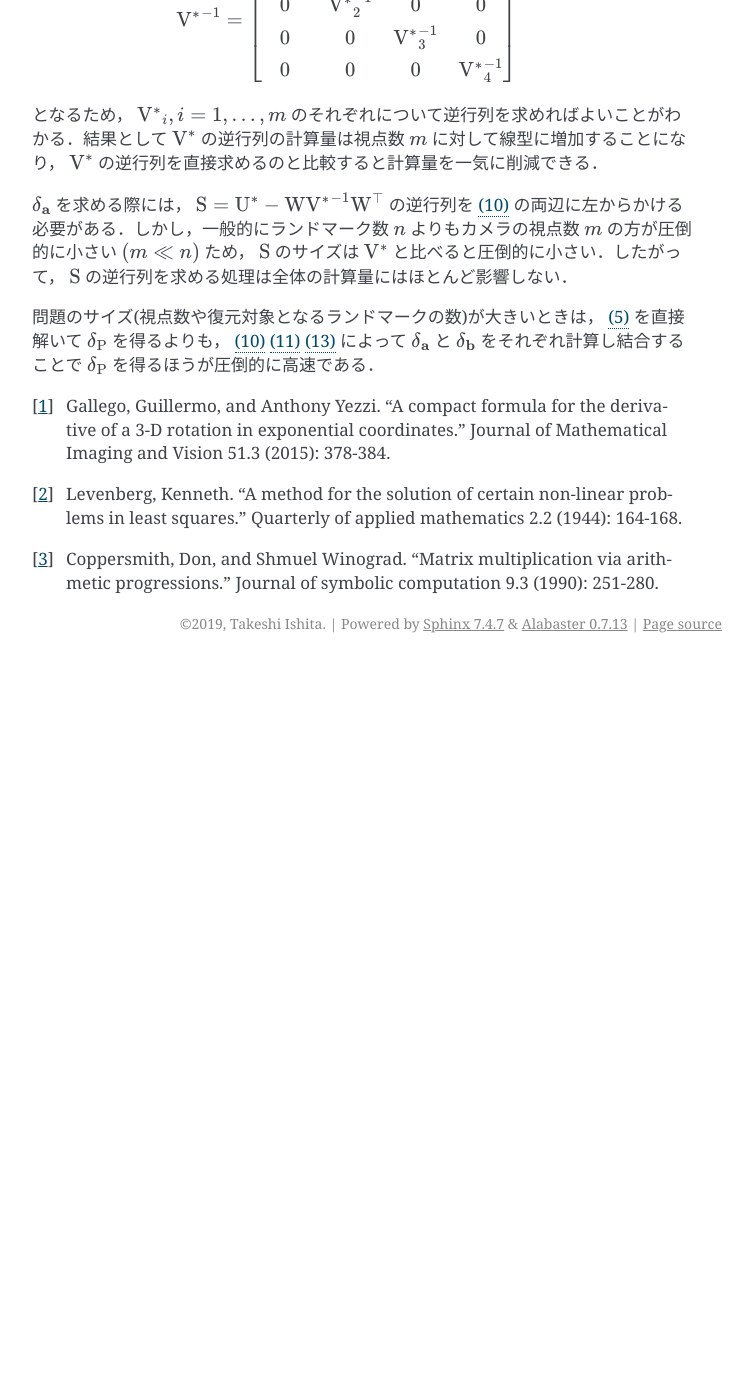
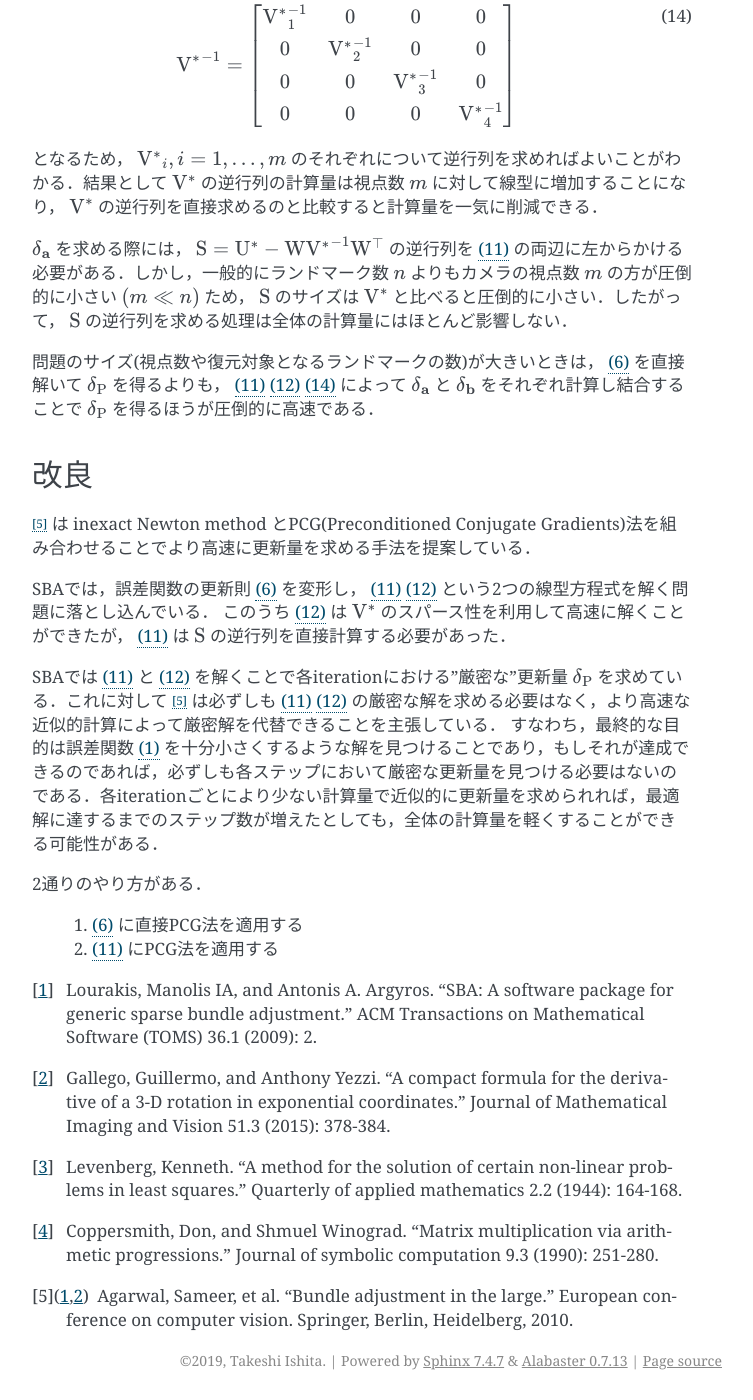
Before and after one commit to IshitaTakeshi/SparseBundleAdjustment, a Sphinx documentation site: the page built from docs/source/sparse-bundle-adjustment.rst, in a window 1280 px wide and 1400 px high, scrolled down 6772 px. Shown: the whole window, without its empty margins (388-1141 px from the left). Built offline with Sphinx 7.4.7, drawn with Linux system fonts in a browser that asks for light colours; before the commit the page ends 7435 px from its top, so only the background shows below that; some of the changed text lies outside the part shown.

Commit message:
Modify headers. Add explanation of Bundle Adjustment in the Large

```diff
--- a/docs/source/sparse-bundle-adjustment.rst
+++ b/docs/source/sparse-bundle-adjustment.rst
@@ -13,9 +13,9 @@ Sparse Bundle Adjustment
     \def\DP{{\mbf{\D}_{\rm{P}}}}
 
 概要
-----
+====
 
-Sparse Bundle Adjustment(SBA)はSfMの手法の一種である．
+Sparse Bundle Adjustment(SBA) [#Lourakis_et_al_2015]_ はSfMの手法の一種である．
 SfMは一般的に再投影誤差の最小化問題として記述できるが，推定の対象となるランドマークの数や各視点におけるカメラ姿勢が膨大になり，計算コストが非常に大きくなってしまう．
 SBAは再投影誤差のヤコビ行列がスパースになることに着目し，計算量を大幅に削減した手法である．
 
@@ -33,19 +33,10 @@ Tomasi-Kanade法と比較すると，次のような特徴がある．
 
 
 問題設定
---------
-
-得たいもの
-~~~~~~~~~~
-
-
-- 3次元空間におけるランドマーク座標 :math:`\mbf{b}_{j},j=1,\dots,n`
-- カメラ姿勢 :math:`\mbf{a}_{i} = [\mbf{t}_{i}, \mbf{\omega}_{i}],i=1,\dots,m`
-  ただし :math:`\mbf{t} \in \mathbb{R}^{3}` は並進を表すベクトルであり，:math:`\mbf{\omega} \in \mathfrak{so}(3)` はカメラの回転を表す回転行列 :math:`R \in \mathbb{R}^{3 \times 3}` に対応するリー代数の元である．
-
+========
 
 入力
-~~~~
+----
 
 
 各視点から観測されたランドマークの像の集合 :math:`\rm{X}`
@@ -65,8 +56,17 @@ Tomasi-Kanade法と比較すると，次のような特徴がある．
     \end{bmatrix}
 
 
+出力
+----
+
+- 3次元空間におけるランドマーク座標 :math:`\mbf{b}_{j},j=1,\dots,n`
+- カメラ姿勢 :math:`\mbf{a}_{i} = [\mbf{t}_{i}, \mbf{\omega}_{i}],i=1,\dots,m`
+  ただし :math:`\mbf{t} \in \mathbb{R}^{3}` は並進を表すベクトルであり，:math:`\mbf{\omega} \in \mathfrak{so}(3)` はカメラの回転を表す回転行列 :math:`R \in \mathbb{R}^{3 \times 3}` に対応するリー代数の元である．
+
+
 目的
 ----
+
 
 投影モデルを :math:`\rm{Q}(\mbf{a}_{i},\mbf{b}_{j})` とし，以下の誤差関数を最小化するような :math:`\rm{P} = \left[\mbf{a}, \mbf{b}\right] = \left[ \mbf{a}^{\top}_{1}, \dots, \mbf{a}^{\top}_{m}, \mbf{b}^{\top}_{1}, \dots, \mbf{b}^{\top}_{n} \right]` を求める．
 
@@ -129,7 +130,7 @@ Tomasi-Kanade法と比較すると，次のような特徴がある．
 
 
 解法の概要
-----------
+==========
 
 SBAでは，誤差関数を最小化するような :math:`\rm{P}` を見つけるため， :math:`\rm{P}^{(t)}` を逐次的に更新し，誤差関数を探索する．すなわち，時刻 :math:`t` における :math:`\rm{P}` の更新量を :math:`\D_{\rm{P}}^{(t)} = \left[ \D_{\mbf{a}_{1}}^{\top}, \dots, \D_{\mbf{a}_{m}}^{\top}, \D_{\mbf{b}_{1}}^{\top}, \dots, \D_{\mbf{b}_{n}}^{\top} \right]` ` として，
 
@@ -156,9 +157,11 @@ SBAでは，誤差関数を最小化するような :math:`\rm{P}` を見つけ
 
 SBAでは，:math:`\rm{J}` の構造に着目し， :eq:`lm-update` をより小さい複数の線型方程式に分解する．さらに，分解によって得られた方程式がスパースな行列によって構成されていることに着目し，計算を高速化している．
 
+解法
+====
 
 線型方程式の分解
-~~~~~~~~~~~~~~~~
+----------------
 
 まず :math:`\rm{J}` を分解する． :math:`\rm{P}` の定義より， :math:`\rm{A} = \frac{\partial \hat{\rm{X}}}{\partial \mbf{a}},\rm{B} = \frac{\partial \hat{\rm{X}}}{\partial \mbf{b}}` とおけば， :math:`\rm{J}` は
 
@@ -209,7 +212,9 @@ SBAでは，:math:`\rm{J}` の構造に着目し， :eq:`lm-update` をより小
     \end{align}
     :label: left-side-decomposition
 
+
 以上の結果を用いると， :eq:`lm-update` は
+
 
 .. math::
     \left[
@@ -372,6 +377,7 @@ SBAでは，:math:`\rm{J}` の構造に着目し， :eq:`lm-update` をより小
 
 では :math:`\rm{A}_{ij}` や :math:`\rm{B}_{ij}` の具体的なかたちを求めてみよう．
 
+
 姿勢パラメータに関する微分
 ~~~~~~~~~~~~~~~~~~~~~~~~~~
 
@@ -472,12 +478,12 @@ SBAでは，:math:`\rm{J}` の構造に着目し， :eq:`lm-update` をより小
     \begin{align}
         \mbf{x}
         &= (\rm{A}^{\top}\rm{A})^{-1}\rm{A}^{\top}\mbf{y} \\
-        &= \rm{K}\rm{A}^{\top}\mbf{y},\rm{K} \\
-        &= \rm{A}^{\top}\rm{A} \\
-        K &\in \mathbb{R}^{n \times n}
+        &= \rm{K}^{-1}\rm{A}^{\top}\mbf{y} \\
+        \rm{K} &= \rm{A}^{\top}\rm{A},
+        K \in \mathbb{R}^{n \times n}
     \end{align}
 
-| によって得られるが，行列 :math:`\rm{K}` のサイズが大きくなると計算量が急激に増加する．これは， :math:`n \times n` 行列の逆行列を計算するアルゴリズムが :math:`O(n^{2.3})` 〜 :math:`O(n^{3})` 程度の計算量をもつことに起因する [#Coppersmith_et_al_1990]_ ．したがって，線型方程式を高速に解くには，問題の構造を見極め， :math:`\rm{K}` の逆行列を直接計算することを避けて計算量を減らす必要がある．
+| によって得られるが，行列 :math:`\rm{K}` のサイズが大きくなると解を求めるための計算量が急激に増加する．これは， :math:`n \times n` 行列の逆行列を計算するアルゴリズムが :math:`O(n^{2.3})` 〜 :math:`O(n^{3})` 程度の計算量をもつことに起因する [#Coppersmith_et_al_1990]_ ．したがって，線型方程式を高速に解くには，問題の構造を見極め， :math:`\rm{K}` の逆行列を直接計算することを避けて計算量を減らす必要がある．
 | SBAでは， :eq:`lm-update` を直接解くのではなく，それを分割して得た :eq:`derivation-da` と :eq:`derivation-db` をそれぞれ解くことで :math:`\DP` を得ている．さらに， :math:`\VStar` がスパースであるという性質に基づいて計算量を大幅に削減している．
 
 
@@ -522,6 +528,26 @@ SBAでは，:math:`\rm{J}` の構造に着目し， :eq:`lm-update` をより小
 
 問題のサイズ(視点数や復元対象となるランドマークの数)が大きいときは， :eq:`lm-update` を直接解いて :math:`\DP` を得るよりも， :eq:`derivation-da` :eq:`derivation-db` :eq:`v-star-inv` によって :math:`\Da` と :math:`\Db` をそれぞれ計算し結合することで :math:`\DP` を得るほうが圧倒的に高速である．
 
+
+改良
+====
+
+[#Agarwal_et_al_2010]_ は inexact Newton method とPCG(Preconditioned Conjugate Gradients)法を組み合わせることでより高速に更新量を求める手法を提案している．
+
+SBAでは，誤差関数の更新則 :eq:`lm-update` を変形し， :eq:`derivation-da` :eq:`derivation-db` という2つの線型方程式を解く問題に落とし込んでいる．
+このうち :eq:`derivation-db` は :math:`\VStar` のスパース性を利用して高速に解くことができたが， :eq:`derivation-da` は :math:`\rm{S}` の逆行列を直接計算する必要があった．
+
+SBAでは :eq:`derivation-da` と :eq:`derivation-db` を解くことで各iterationにおける"厳密な"更新量 :math:`\DP` を求めている．これに対して [#Agarwal_et_al_2010]_ は必ずしも :eq:`derivation-da` :eq:`derivation-db` の厳密な解を求める必要はなく，より高速な近似的計算によって厳密解を代替できることを主張している． すなわち，最終的な目的は誤差関数 :eq:`error-function` を十分小さくするような解を見つけることであり，もしそれが達成できるのであれば，必ずしも各ステップにおいて厳密な更新量を見つける必要はないのである．各iterationごとにより少ない計算量で近似的に更新量を求められれば，最適解に達するまでのステップ数が増えたとしても，全体の計算量を軽くすることができる可能性がある．
+
+2通りのやり方がある．
+
+    1. :eq:`lm-update` に直接PCG法を適用する
+    2. :eq:`derivation-da` にPCG法を適用する
+
+
+
+.. [#Lourakis_et_al_2015] Lourakis, Manolis IA, and Antonis A. Argyros. "SBA: A software package for generic sparse bundle adjustment." ACM Transactions on Mathematical Software (TOMS) 36.1 (2009): 2.
 .. [#Gallego_et_al_2015] Gallego, Guillermo, and Anthony Yezzi. "A compact formula for the derivative of a 3-D rotation in exponential coordinates." Journal of Mathematical Imaging and Vision 51.3 (2015): 378-384.
 .. [#Levenberg_1944] Levenberg, Kenneth. "A method for the solution of certain non-linear problems in least squares." Quarterly of applied mathematics 2.2 (1944): 164-168.
 .. [#Coppersmith_et_al_1990] Coppersmith, Don, and Shmuel Winograd. "Matrix multiplication via arithmetic progressions." Journal of symbolic computation 9.3 (1990): 251-280.
+.. [#Agarwal_et_al_2010] Agarwal, Sameer, et al. "Bundle adjustment in the large." European conference on computer vision. Springer, Berlin, Heidelberg, 2010.
```
Also changed, not shown: other parts of docs/source/sparse-bundle-adjustment.rst (+1 -0 lines).
